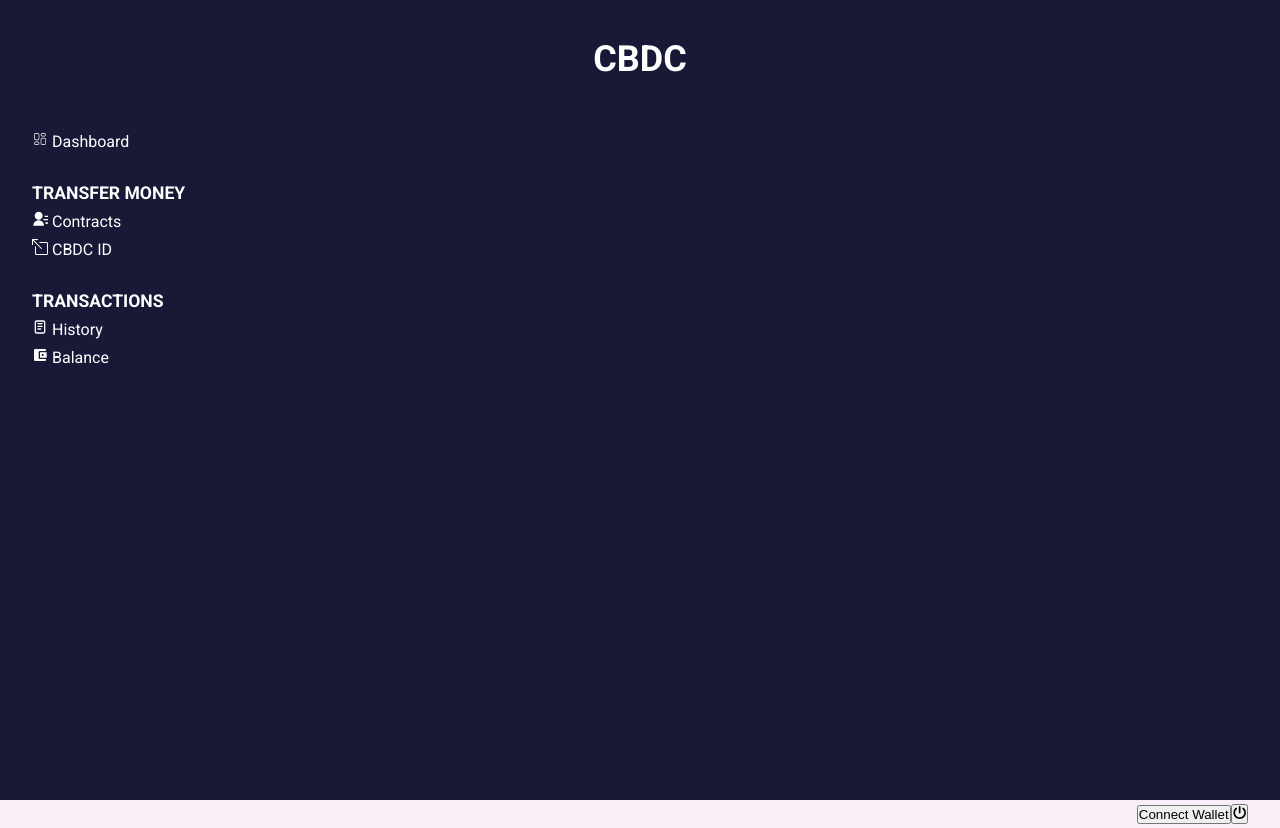
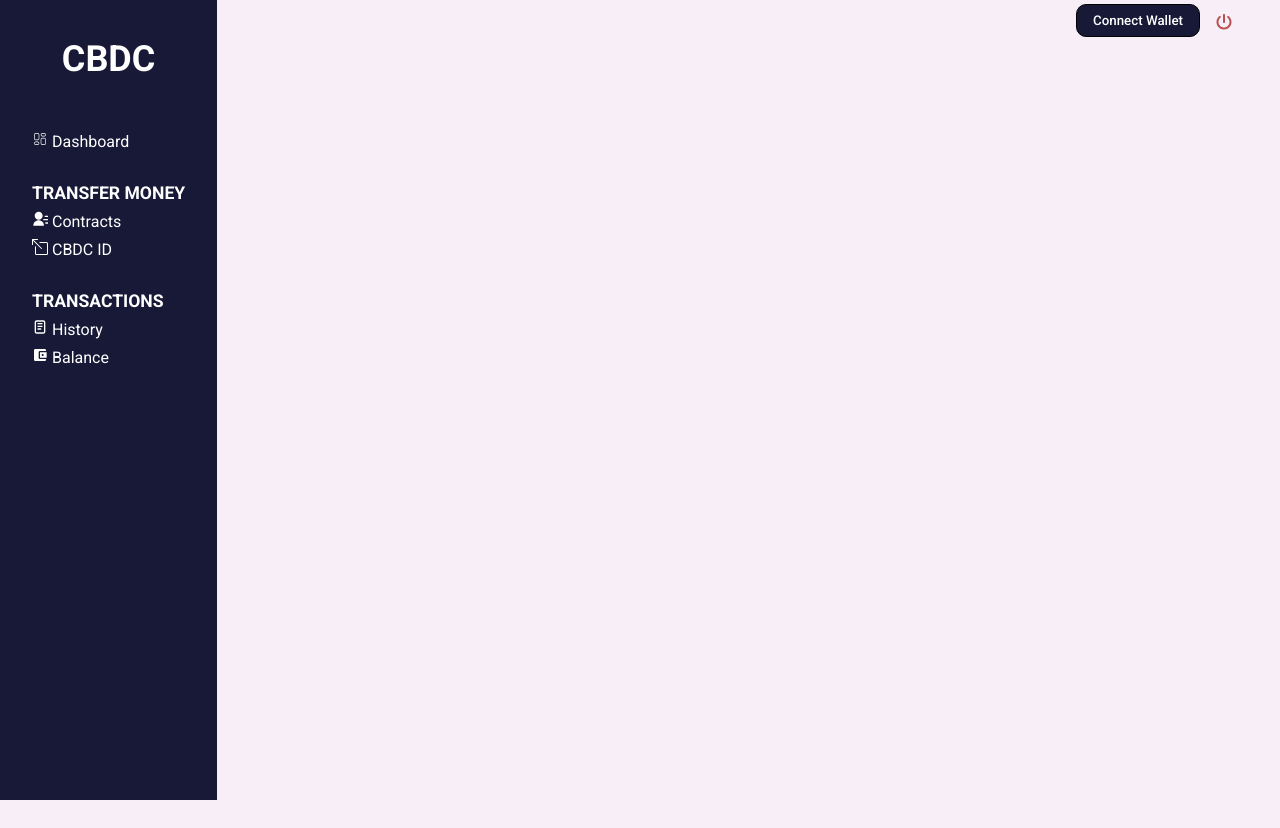
Before and after one commit to PlabanKr/cbdc, a React (Vite) app in the folder frontend/: page /dashboard/balance in a window 1280 px wide. After the commit the page ends 800 px from the top, so only its background shows below. Built offline with nearby package versions, Linux system fonts and the light colour scheme.

Commit message:
Change buttons with reusable components

```diff
--- a/frontend/src/routes/balance/Balance.jsx
+++ b/frontend/src/routes/balance/Balance.jsx
@@ -1,5 +1,7 @@
 import Sidebar from "../../components/sidebar/sidebar.component";
-import { FaPowerOff } from "react-icons/fa6";
+import "./balance.css";
+import ConnectWalletBtn from "../../components/button/connect-wallet-btn/connect.wallet.btn.component";
+import LogoutBtn from "../../components/button/logout-btn/logout.btn.component";
 
 const Balance = () => {
   return (
@@ -7,12 +9,14 @@ const Balance = () => {
       <Sidebar />
       <div className="balance-container-main">
         <div className="dashboard-topbar">
-          <button className="dashboard-topbar-connect-wallet">
+          {/* <button className="dashboard-topbar-connect-wallet">
             Connect Wallet
-          </button>
-          <button className="dashboard-topbar-logout-button">
+          </button> */}
+          <ConnectWalletBtn />
+          {/* <button className="dashboard-topbar-logout-button">
             <FaPowerOff />
-          </button>
+          </button> */}
+          <LogoutBtn />
         </div>
         <div>
 
```
